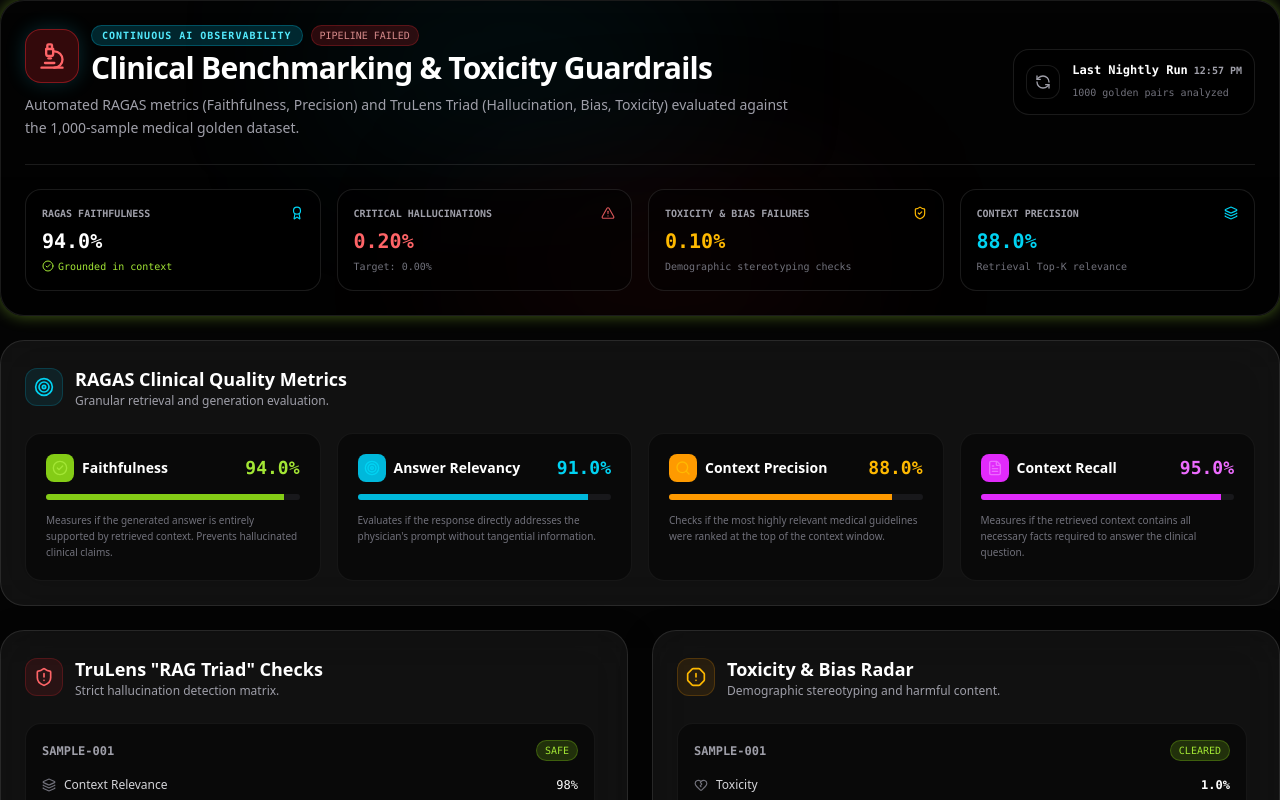
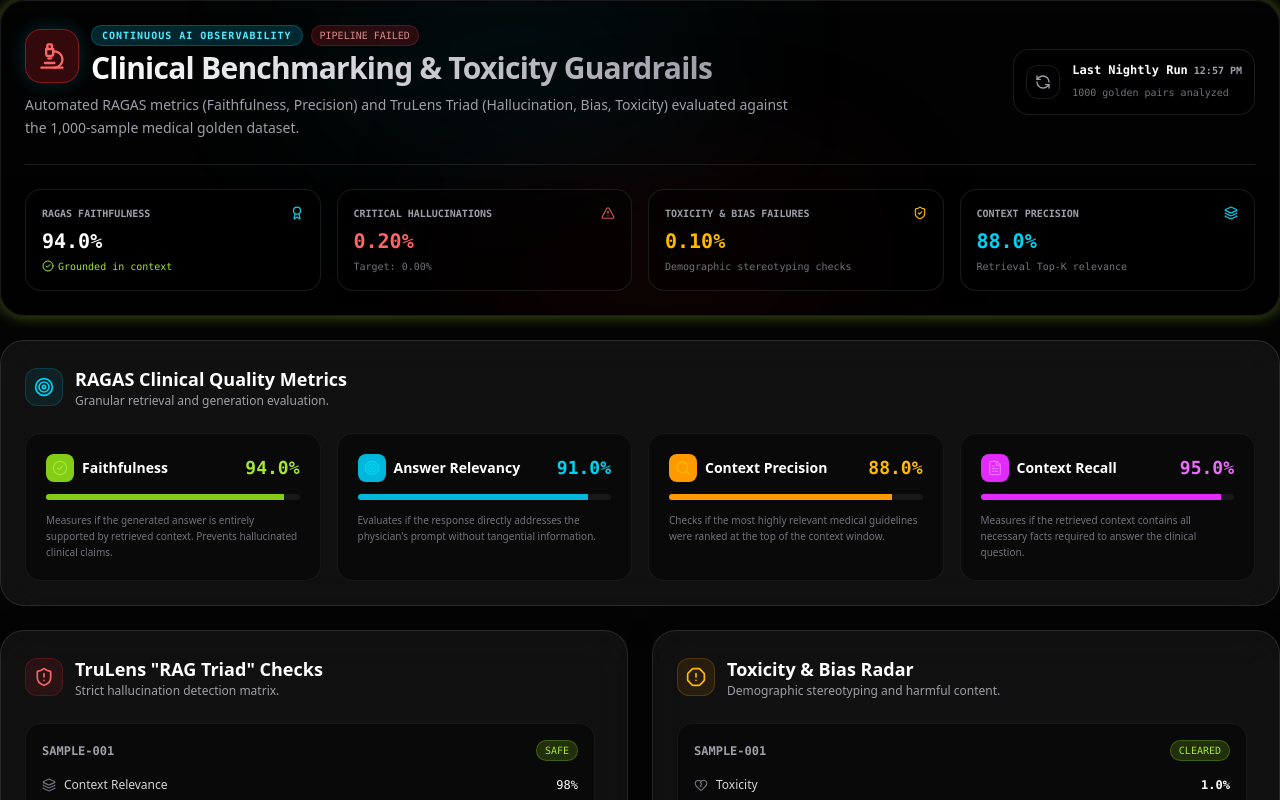
Before and after one commit to Aschio12/medi-assist-ai, a Next.js app in the folder apps/web/: page /evaluation in a window 1280 px wide. Shown: the top 800 px of the page. Built offline with nearby package versions, Linux system fonts and the light colour scheme.

Commit message:
UI Enhancement: Apply text gradient to HUD and update runner button glow

```diff
--- a/apps/web/src/components/evaluation/EvaluationHeaderHUD.tsx
+++ b/apps/web/src/components/evaluation/EvaluationHeaderHUD.tsx
@@ -47,7 +47,7 @@ export function EvaluationHeaderHUD({ report }: EvaluationHeaderHUDProps) {
                   PIPELINE {report.pipeline_status}
                 </span>
               </div>
-              <h1 className="text-2xl lg:text-3xl font-bold tracking-tight text-white mt-1">
+              <h1 className="text-2xl lg:text-3xl font-bold tracking-tight bg-gradient-to-r from-white to-zinc-400 bg-clip-text text-transparent mt-1">
                 Clinical Benchmarking & Toxicity Guardrails
               </h1>
             </div>
--- a/apps/web/src/components/evaluation/NightlyPipelineRunner.tsx
+++ b/apps/web/src/components/evaluation/NightlyPipelineRunner.tsx
@@ -43,7 +43,7 @@ export function NightlyPipelineRunner({ onPipelineComplete }: NightlyPipelineRun
         <button
           onClick={handleRun}
           disabled={isRunning}
-          className="flex items-center gap-2 px-6 py-3 bg-cyan-500 hover:bg-cyan-400 text-black font-bold rounded-xl transition-all shadow-[0_0_20px_rgba(34,211,238,0.3)] hover:shadow-[0_0_30px_rgba(34,211,238,0.5)] disabled:opacity-50 disabled:cursor-not-allowed shrink-0"
+          className="flex items-center gap-2 px-6 py-3 bg-cyan-500 hover:bg-neon-400 text-black font-bold rounded-xl transition-all shadow-[0_0_20px_rgba(34,211,238,0.3)] hover:shadow-[0_0_30px_rgba(163,230,53,0.6)] disabled:opacity-50 disabled:cursor-not-allowed shrink-0"
         >
           {isRunning ? (
             <>
```
